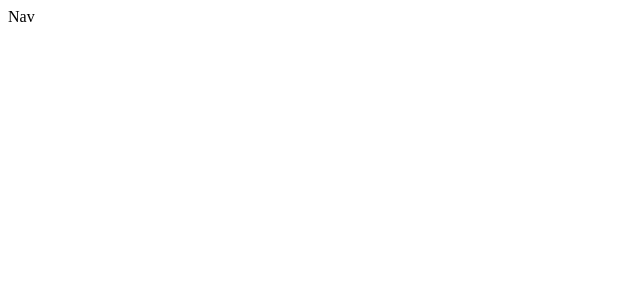
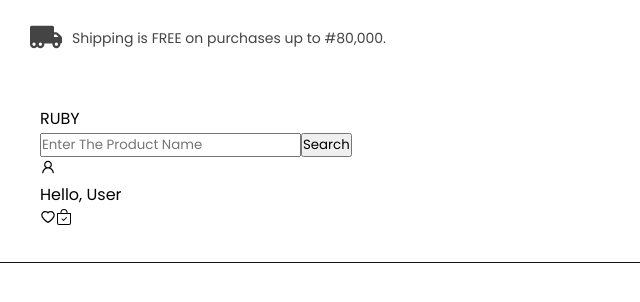
Before and after one commit to neadianyanwu/ruby, a React (Create React App) app: page / in a window 1280 px wide. Shown: the top 302 px of the page, without its empty margins (0-640 px from the left). Built offline with nearby package versions, Linux system fonts and the light colour scheme.

Commit message:
updated nav

```diff
--- a/package.json
+++ b/package.json
@@ -8,6 +8,7 @@
     "@testing-library/user-event": "^13.5.0",
     "react": "^18.2.0",
     "react-dom": "^18.2.0",
+    "react-icons": "^4.10.1",
     "react-scripts": "5.0.1",
     "web-vitals": "^2.1.4"
   },
--- a/public/index.html
+++ b/public/index.html
@@ -24,7 +24,7 @@
       work correctly both with client-side routing and a non-root public URL.
       Learn how to configure a non-root public URL by running `npm run build`.
     -->
-    <title>React App</title>
+    <title>Ruby</title>
   </head>
   <body>
     <noscript>You need to enable JavaScript to run this app.</noscript>
--- a/src/components/Nav Folder/Nav.css
+++ b/src/components/Nav Folder/Nav.css
@@ -0,0 +1,42 @@
+@import url('https://fonts.googleapis.com/css2?family=Poppins:wght@100;200;300;400;500;600;700;800;900&display=swap');
+
+* {
+    margin: 0;
+    padding: 0;
+    font-family: 'Poppins', sans-serif;
+    box-sizing: border-box;
+}
+
+.notice {
+    padding: 10px 30px;
+    width: 100%;
+    /* background: #a4adbd; */
+    display: flex;
+    align-items: flex-start;
+}
+
+.notice .icon {
+    color: #444;
+    font-size: 32px;
+    margin-right: 10px;
+    margin-top: 8px;
+}
+
+.notice p {
+    display: flex;
+    align-items: center;
+}
+
+.notice .text{
+    flex: 1;
+    color: #444;
+    /* margin-top: 8px; */
+    font-size: 14px;
+    font-weight: 400;
+}
+
+.main-header {
+    padding: 30px 40px;
+    width: 100%;
+    border-bottom: 1px solid #111;
+}
--- a/src/components/Nav Folder/Nav.js
+++ b/src/components/Nav Folder/Nav.js
@@ -1,8 +1,43 @@
-import React from 'react'
+import React from 'react';
+import { FaTruckMoving } from 'react-icons/fa';
+import { AiOutlineHeart, AiOutlineUser } from 'react-icons/ai';
+import { BsBagCheck } from 'react-icons/bs';
+import './Nav.css';
 
 const Nav = () => {
   return (
-    <div>Nav</div>
+   <>
+     <div className='notice'>
+      <p>
+        <div className='icon'>
+        <FaTruckMoving />
+        </div>
+        <span className='text'> Shipping is FREE on purchases up to #80,000.</span>
+      </p>
+    </div>
+
+    <div className='main-header'>
+      <div className='container'>
+        <div className='logo'>
+          <span>RUBY</span>
+        </div>
+        <div className='search-box'>
+          <input type='text' value='' placeholder='Enter The Product Name' autoComplete='off'></input>
+          <button>Search</button>
+        </div>
+        <div className='icon'>
+          <div className='account'>
+            <div className='user-icon'>
+              <AiOutlineUser />
+            </div>
+            <p>Hello, User</p>
+          </div>
+            <AiOutlineHeart />
+            <BsBagCheck />
+        </div>
+      </div>
+    </div>
+   </>
   )
 }
 
--- a/src/index.css
+++ /dev/null
@@ -1,13 +0,0 @@
-body {
-  margin: 0;
-  font-family: -apple-system, BlinkMacSystemFont, 'Segoe UI', 'Roboto', 'Oxygen',
-    'Ubuntu', 'Cantarell', 'Fira Sans', 'Droid Sans', 'Helvetica Neue',
-    sans-serif;
-  -webkit-font-smoothing: antialiased;
-  -moz-osx-font-smoothing: grayscale;
-}
-
-code {
-  font-family: source-code-pro, Menlo, Monaco, Consolas, 'Courier New',
-    monospace;
-}
```
Also changed, not shown: 1 other file (tests, documents, lock files or other folders).
